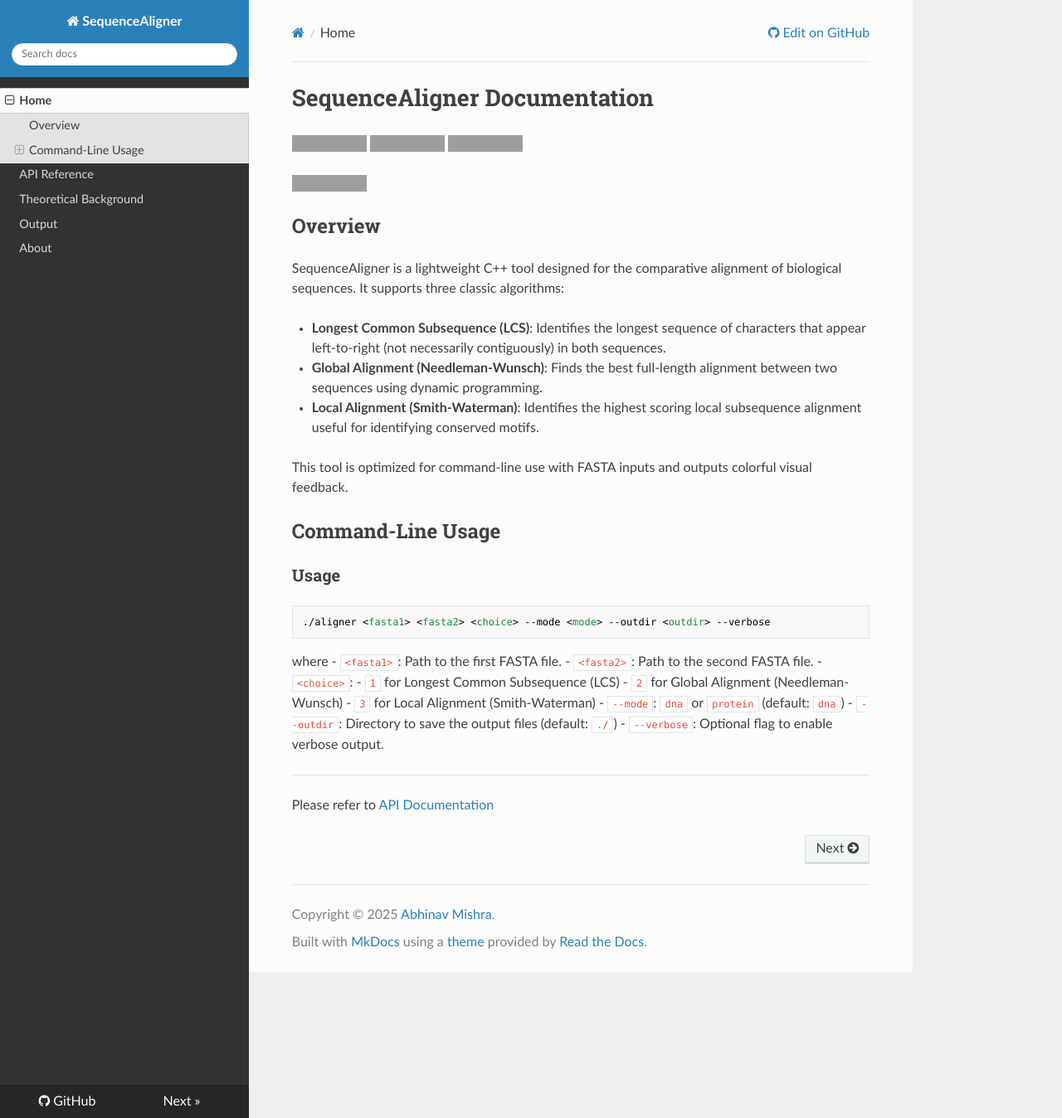
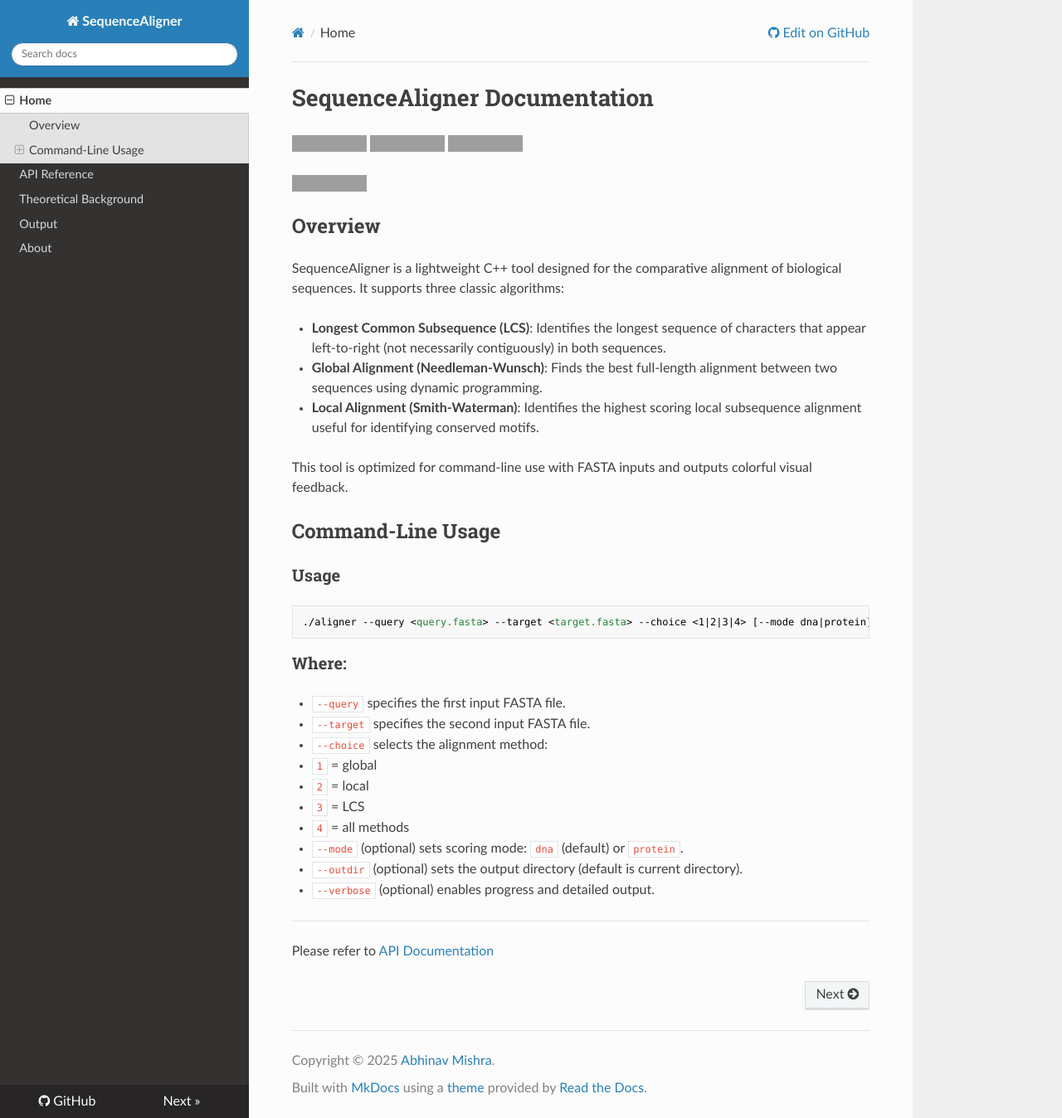
Before and after one commit to bibymaths/SequenceAligner, an MkDocs documentation site: the page built from docs/index.md, in a window 1280 px wide and 1348 px high. Shown: the whole window at 83% size. Built offline with MkDocs 1.6.1, drawn with Linux system fonts in a browser that asks for light colours; nearby versions of some CDN libraries; grey boxes are pictures that could not be loaded.

Commit message:
docs: update usage instructions and add option explanations for aligner

````diff
--- a/docs/index.md
+++ b/docs/index.md
@@ -20,18 +20,22 @@ This tool is optimized for command-line use with FASTA inputs and outputs colorf
 ### Usage
 
 ```bash
-./aligner <fasta1> <fasta2> <choice> --mode <mode> --outdir <outdir> --verbose
+./aligner --query <query.fasta> --target <target.fasta> --choice <1|2|3|4> [--mode dna|protein] [--outdir <directory>] [--verbose]
 ```
-where
-- `<fasta1>`: Path to the first FASTA file.
-- `<fasta2>`: Path to the second FASTA file.
-- `<choice>`:
-  - `1` for Longest Common Subsequence (LCS)
-  - `2` for Global Alignment (Needleman-Wunsch)
-  - `3` for Local Alignment (Smith-Waterman)
-- `--mode`: `dna` or `protein` (default: `dna`)
-- `--outdir`: Directory to save the output files (default: `./`)
-- `--verbose`: Optional flag to enable verbose output.
+
+### Where:
+
+* `--query` specifies the first input FASTA file.
+* `--target` specifies the second input FASTA file.
+* `--choice` selects the alignment method:
+
+  * `1` = global
+  * `2` = local
+  * `3` = LCS
+  * `4` = all methods
+* `--mode` (optional) sets scoring mode: `dna` (default) or `protein`.
+* `--outdir` (optional) sets the output directory (default is current directory).
+* `--verbose` (optional) enables progress and detailed output.
 
 ---
 
````
Also changed, not shown: README.md (+45 -11 lines), 2 other files.
